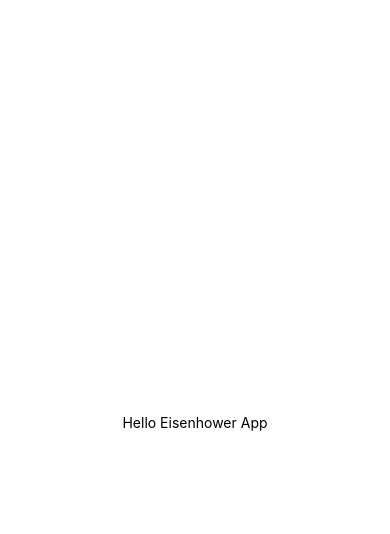
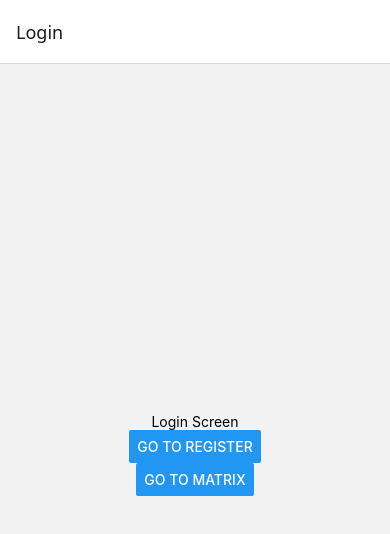
Before and after one commit to araltos/eisenhower_app, a React Native app: screen /Login in a window 390 px wide. Shown: the top 534 px of the page. Built offline with nearby package versions, Linux system fonts and the light colour scheme.

Commit message:
feat: add navigation setup with Login, Register, and Matrix screens

```diff
--- a/App.tsx
+++ b/App.tsx
@@ -1,20 +1,20 @@
-import { StatusBar } from 'expo-status-bar';
-import { StyleSheet, Text, View } from 'react-native';
+import { NavigationContainer } from '@react-navigation/native';
+import { createNativeStackNavigator } from '@react-navigation/native-stack';
+
+import LoginScreen from './src/screens/LoginScreen';
+import RegisterScreen from './src/screens/RegisterScreen';
+import MatrixScreen from './src/screens/MatrixScreen';
+
+const Stack = createNativeStackNavigator();
 
 export default function App() {
   return (
-    <View style={styles.container}>
-      <Text>Hello Eisenhower App</Text>
-      <StatusBar style="auto" />
-    </View>
+    <NavigationContainer>
+      <Stack.Navigator initialRouteName="Login">
+        <Stack.Screen name="Login" component={LoginScreen} />
+        <Stack.Screen name="Register" component={RegisterScreen} />
+        <Stack.Screen name="Matrix" component={MatrixScreen} />
+      </Stack.Navigator>
+    </NavigationContainer>
   );
 }
-
-const styles = StyleSheet.create({
-  container: {
-    flex: 1,
-    backgroundColor: '#fff',
-    alignItems: 'center',
-    justifyContent: 'center',
-  },
-});
--- a/package.json
+++ b/package.json
@@ -9,10 +9,14 @@
     "web": "expo start --web"
   },
   "dependencies": {
+    "@react-navigation/native": "^7.1.17",
+    "@react-navigation/native-stack": "^7.3.26",
     "expo": "~54.0.12",
     "expo-status-bar": "~3.0.8",
     "react": "19.1.0",
-    "react-native": "0.81.4"
+    "react-native": "0.81.4",
+    "react-native-safe-area-context": "~5.6.0",
+    "react-native-screens": "~4.16.0"
   },
   "devDependencies": {
     "@types/react": "~19.1.0",
--- /dev/null
+++ b/src/screens/LoginScreen.tsx
@@ -0,0 +1,15 @@
+import { View, Text, Button, StyleSheet } from 'react-native';
+
+export default function LoginScreen({ navigation }: any) {
+  return (
+    <View style={styles.container}>
+      <Text>Login Screen</Text>
+      <Button title="Go to Register" onPress={() => navigation.navigate('Register')} />
+      <Button title="Go to Matrix" onPress={() => navigation.navigate('Matrix')} />
+    </View>
+  );
+}
+
+const styles = StyleSheet.create({
+  container: { flex: 1, alignItems: 'center', justifyContent: 'center' },
+});
--- /dev/null
+++ b/src/screens/MatrixScreen.tsx
@@ -0,0 +1,13 @@
+import { View, Text, StyleSheet } from 'react-native';
+
+export default function MatrixScreen() {
+  return (
+    <View style={styles.container}>
+      <Text>Matrix Screen (Eisenhower Grid will go here)</Text>
+    </View>
+  );
+}
+
+const styles = StyleSheet.create({
+  container: { flex: 1, alignItems: 'center', justifyContent: 'center' },
+});
--- /dev/null
+++ b/src/screens/RegisterScreen.tsx
@@ -0,0 +1,14 @@
+import { View, Text, Button, StyleSheet } from 'react-native';
+
+export default function RegisterScreen({ navigation }: any) {
+  return (
+    <View style={styles.container}>
+      <Text>Register Screen</Text>
+      <Button title="Back to Login" onPress={() => navigation.navigate('Login')} />
+    </View>
+  );
+}
+
+const styles = StyleSheet.create({
+  container: { flex: 1, alignItems: 'center', justifyContent: 'center' },
+});
```
Also changed, not shown: 1 other file (tests, documents, lock files or other folders).
